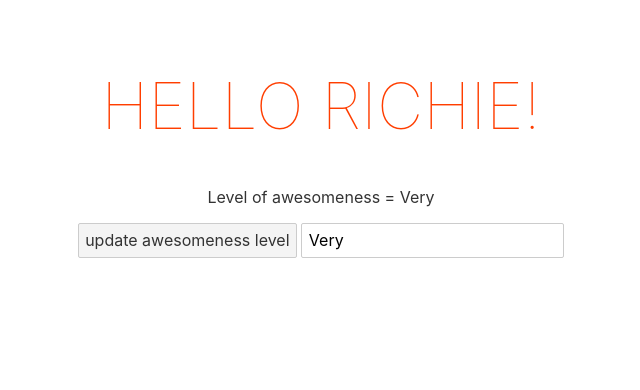
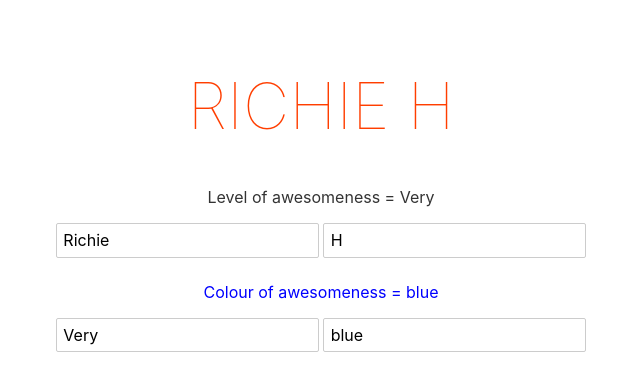
Before and after one commit to RHaddlesey/SvelteTutorials, a Svelte app in the folder svelte-app/: page / in a window 1280 px wide. Shown: the top 390 px of the page, without its empty margins (319-959 px from the left). Built offline with nearby package versions, Linux system fonts and the light colour scheme.

Commit message:
reactive values

```diff
--- a/svelte-app/src/App.svelte
+++ b/svelte-app/src/App.svelte
@@ -1,25 +1,38 @@
 <script>
-  let name = "Richie";
+  let firstName = "Richie";
+  let lastName = "H";
   let StateOfAwesomeness = "Very";
+  let colourOfAwesomeness = "blue";
+
+  $: fullName = `${firstName} ${lastName}`;
 
   const handleClick = () => {
     StateOfAwesomeness = "super";
+    colourOfAwesomeness = "green";
   };
 
   const handleInput = (e) => {
     StateOfAwesomeness = e.target.value
+  };
+
+  const handleInput2 = (e) => {
+    colourOfAwesomeness = e.target.value
   };
 </script>
 
 
 
 <main>
-  <h1>Hello {name}!</h1>
+  <h1>{fullName}</h1>
   <p>Level of awesomeness = {StateOfAwesomeness}</p>
+  <input type="text" bind:value={firstName} />
+  <input type="text" bind:value={lastName} />
+  <p style="color: {colourOfAwesomeness}">Colour of awesomeness = {colourOfAwesomeness}</p>
 
-  <button on:click={handleClick}>update awesomeness level</button>
+  <!-- <input type='text' on:input={handleInput} value={StateOfAwesomeness} /> -->
 
-  <input type='text' on:input={handleInput} value={StateOfAwesomeness} />
+  <input type="text" bind:value={StateOfAwesomeness} />
+  <input type="text" bind:value={colourOfAwesomeness} />
 
 </main>
 
```
